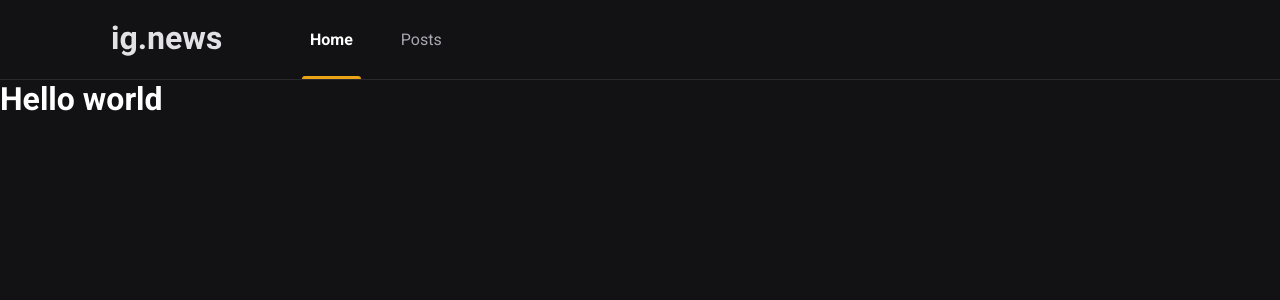
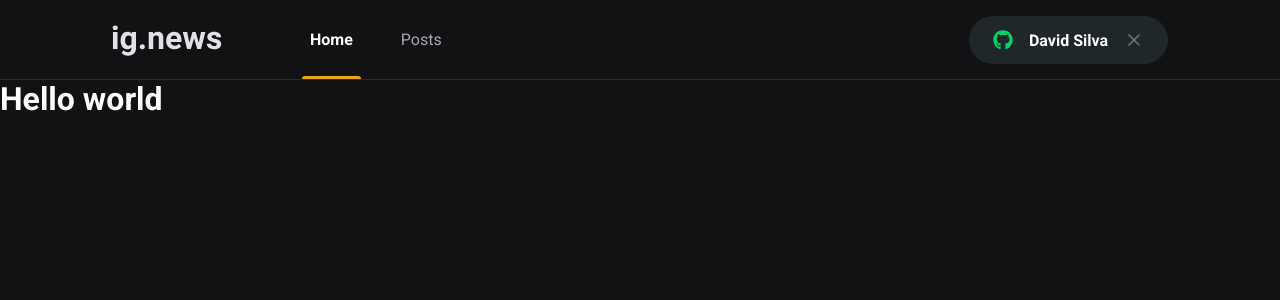
Before and after one commit to delkz/ignews, a Next.js app: page / in a window 1280 px wide. Shown: the top 300 px of the page. Built offline with nearby package versions, Linux system fonts and the light colour scheme.

Commit message:
SignInButton

```diff
--- a/package.json
+++ b/package.json
@@ -12,6 +12,7 @@
     "next": "12.2.0",
     "react": "18.2.0",
     "react-dom": "18.2.0",
+    "react-icons": "^4.4.0",
     "sass": "^1.53.0"
   },
   "devDependencies": {
--- /dev/null
+++ b/src/components/SignInButton/index.tsx
@@ -0,0 +1,19 @@
+import styles from "./styles.module.scss";
+import { FaGithub } from "react-icons/fa";
+import { FiX } from "react-icons/fi";
+export function SignInButton() {
+  const isUserLoggedIn = true;
+
+  return isUserLoggedIn ? (
+    <button className={styles.signInButton} type="button">
+      <FaGithub color="#04d361" />
+      David Silva
+      <FiX color="#737380" className={styles.closeIcon}/>
+    </button>
+  ) : (
+    <button className={styles.signInButton} type="button">
+      <FaGithub color="#eba417" />
+      Sign in with github
+    </button>
+  );
+}
--- /dev/null
+++ b/src/components/SignInButton/styles.module.scss
@@ -0,0 +1,32 @@
+.signInButton{
+    height: 3rem;
+    border-radius: 3rem;
+    background-color: var(--gray-850);
+    border: 0;
+    padding: 0 1.5rem;
+
+    display: flex;
+    align-items: center;
+    justify-content: center;
+    color: var(--white);
+    font-weight: bold;
+
+    svg{
+        width: 20px;
+        height: 20px;
+    }
+
+    svg:first-child{
+        margin-right: 1rem;
+    }
+
+    svg.closeIcon{
+        margin-left: 1rem;
+    }
+
+    transition: filter 0.2s;
+
+    &:hover{
+        filter: brightness(0.8);
+    }
+}
--- a/src/components/header/index.tsx
+++ b/src/components/header/index.tsx
@@ -1,3 +1,4 @@
+import { SignInButton } from '../SignInButton';
 import styles from './styles.module.scss';
 export function Header(){
     return(
@@ -8,6 +9,7 @@
                 <a className={styles.active}>Home</a>
                 <a>Posts</a>
             </nav>
+            <SignInButton/>
         </div>
       </header>
     );
--- a/src/components/header/styles.module.scss
+++ b/src/components/header/styles.module.scss
@@ -46,4 +46,8 @@
             }
         }
     }
+
+    button{
+        margin-left: auto;
+    }
 }
--- a/src/pages/_app.tsx
+++ b/src/pages/_app.tsx
@@ -1,5 +1,5 @@
 import { AppProps } from "next/app";
-import { Header } from "../components/header";
+import { Header } from "../components/Header";
 
 import "../styles/global.scss";
 
--- a/src/styles/global.scss
+++ b/src/styles/global.scss
@@ -9,6 +9,7 @@
     --gray-100: #e1e1e6;
     --gray-300: #a8a8b3;
     --gray-800: #29292e;
+    --gray-850: #1f2729;
     --gray-900: #121214;
 
     --cyan-500: #61dafb;
```
Also changed, not shown: 1 other file (tests, documents, lock files or other folders).
